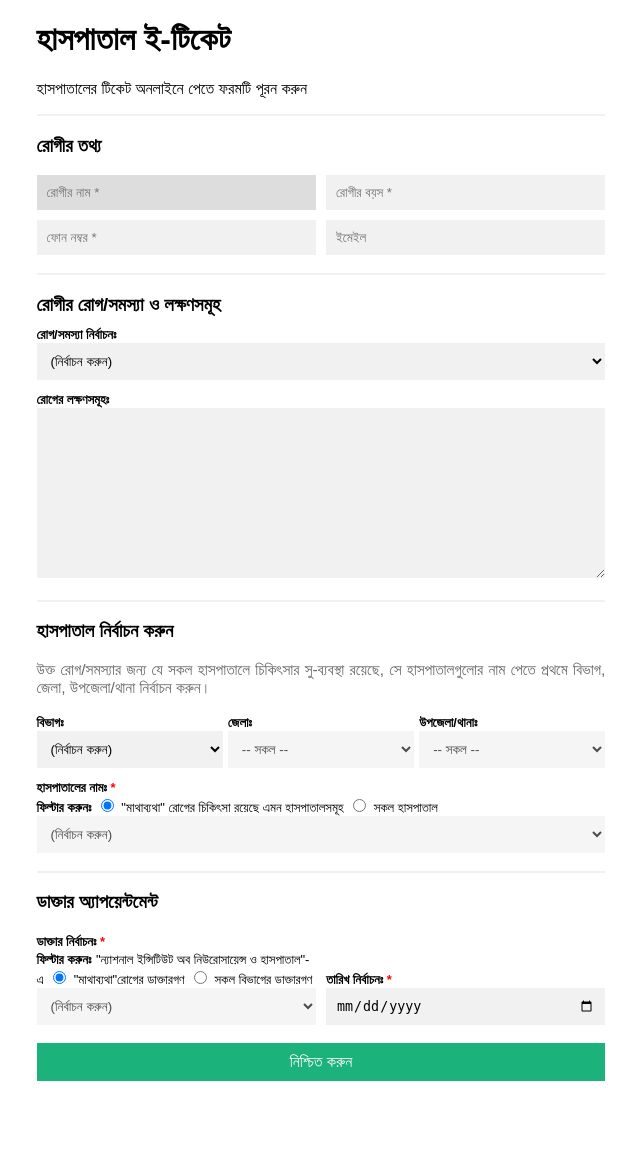
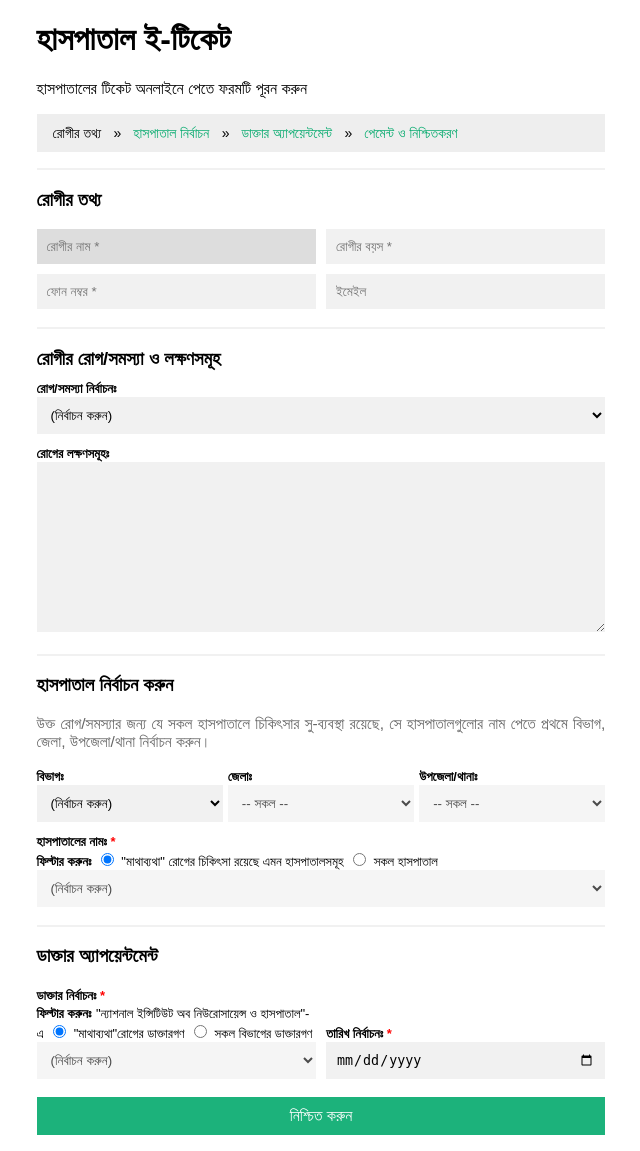
Before and after one commit to mahfuz225bd/Hospital-E-Ticketing-System, a Flask app: page / in a window 1280 px wide. Shown: the whole page, without its empty margins (319-959 px from the left). Before the commit the page ends 1081 px from the top, so only its background shows below. Run offline with Flask 3, Linux system fonts and the light colour scheme; data that the repository does not hold is empty.

Commit message:
rearranged .container and form hierarchically + added step indicator breadcrumb

```diff
--- a/static/default.css
+++ b/static/default.css
@@ -96,6 +96,30 @@ a {
   color: dodgerblue;
 }
 
+/* Step Indicator Breadcrumb */
+
+ul.step-indicator-breadcrumb {
+  padding: 10px 16px;
+  list-style: none;
+  background-color: #eee;
+}
+
+ul.step-indicator-breadcrumb li {
+  display: inline;
+  font-size: 14px;
+  color: #04AA6D;
+}
+
+ul.step-indicator-breadcrumb li.active {
+  color: black;
+}
+
+ul.step-indicator-breadcrumb li+li:before {
+  padding: 8px;
+  color: black;
+  content: "\00BB\00a0";
+}
+
 /* Utilities */
 
 .hide {
--- a/templates/base.html
+++ b/templates/base.html
@@ -9,7 +9,20 @@
 </head>
 
 <body>
-    {% block body %}{% endblock %}
+    <div class="container">
+        <h1>হাসপাতাল ই-টিকেট</h1>
+        <p>হাসপাতালের টিকেট অনলাইনে পেতে ফরমটি পূরন করুন</p>
+
+        <ul class="step-indicator-breadcrumb">
+            <li class="active">রোগীর তথ্য</li>
+            <li>হাসপাতাল নির্বাচন</li>
+            <li>ডাক্তার অ্যাপয়েন্টমেন্ট</li>
+            <li>পেমেন্ট ও নিশ্চিতকরণ</li>
+        </ul>
+
+        <hr />
+        {% block container %}{% endblock %}
+    </div>
 
     <script src={{ url_for('static', filename='default.js' ) }}></script>
 </body>
--- a/templates/index.html
+++ b/templates/index.html
@@ -1,10 +1,5 @@
-{% extends 'base.html' %} {% block body %}
+{% extends 'base.html' %} {% block container %}
 <form action="/post">
-  <div class="container">
-    <h1>হাসপাতাল ই-টিকেট</h1>
-    <p>হাসপাতালের টিকেট অনলাইনে পেতে ফরমটি পূরন করুন</p>
-
-    <hr />
   <h3>রোগীর তথ্য</h3>
 
   <div class="input-row no-label">
@@ -137,6 +132,5 @@
   </div>
 
   <button type="submit" class="btn">নিশ্চিত করুন</button>
-  </div>
 </form>
 {% endblock %}
```
Lines whose indentation alone changed are shown as unchanged.
